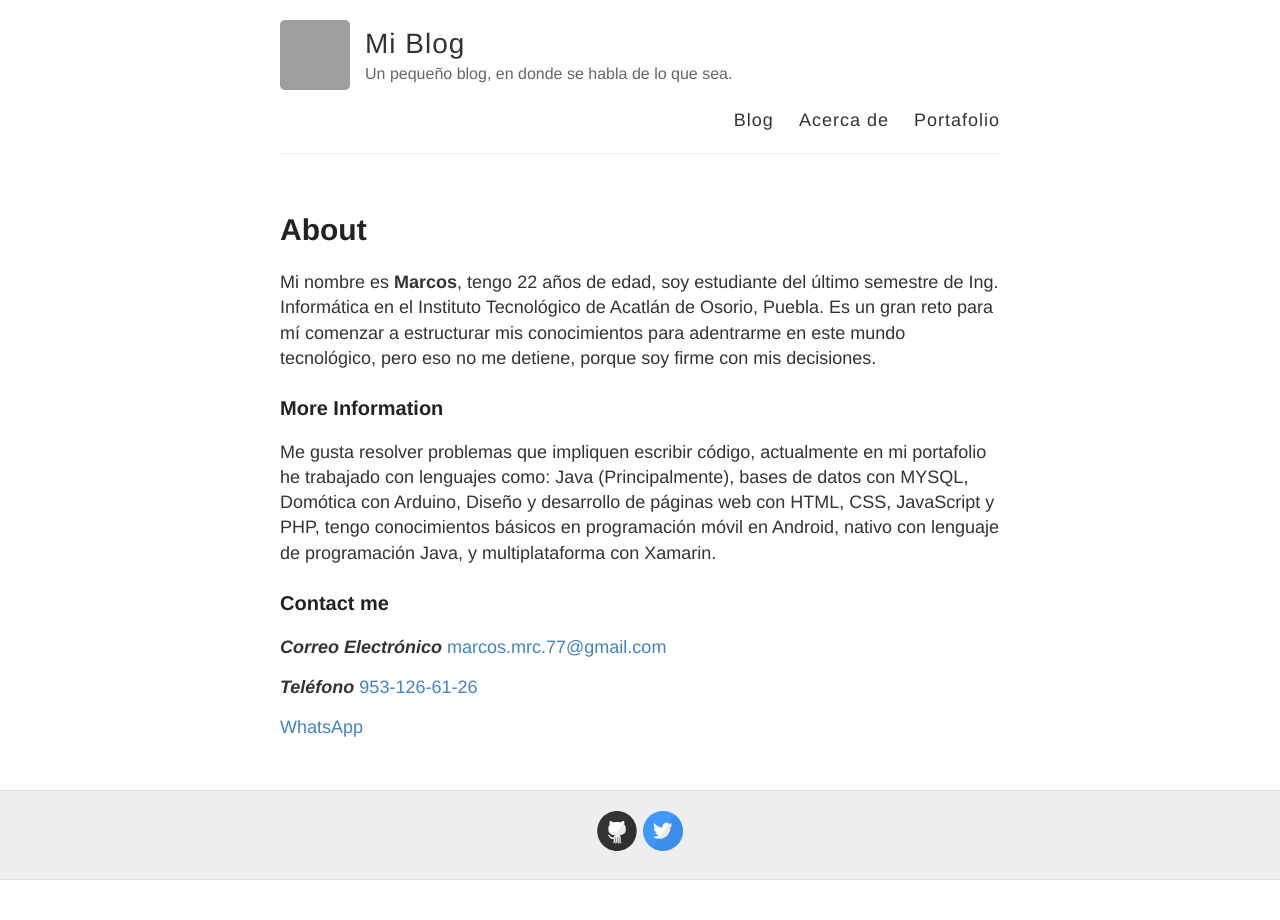
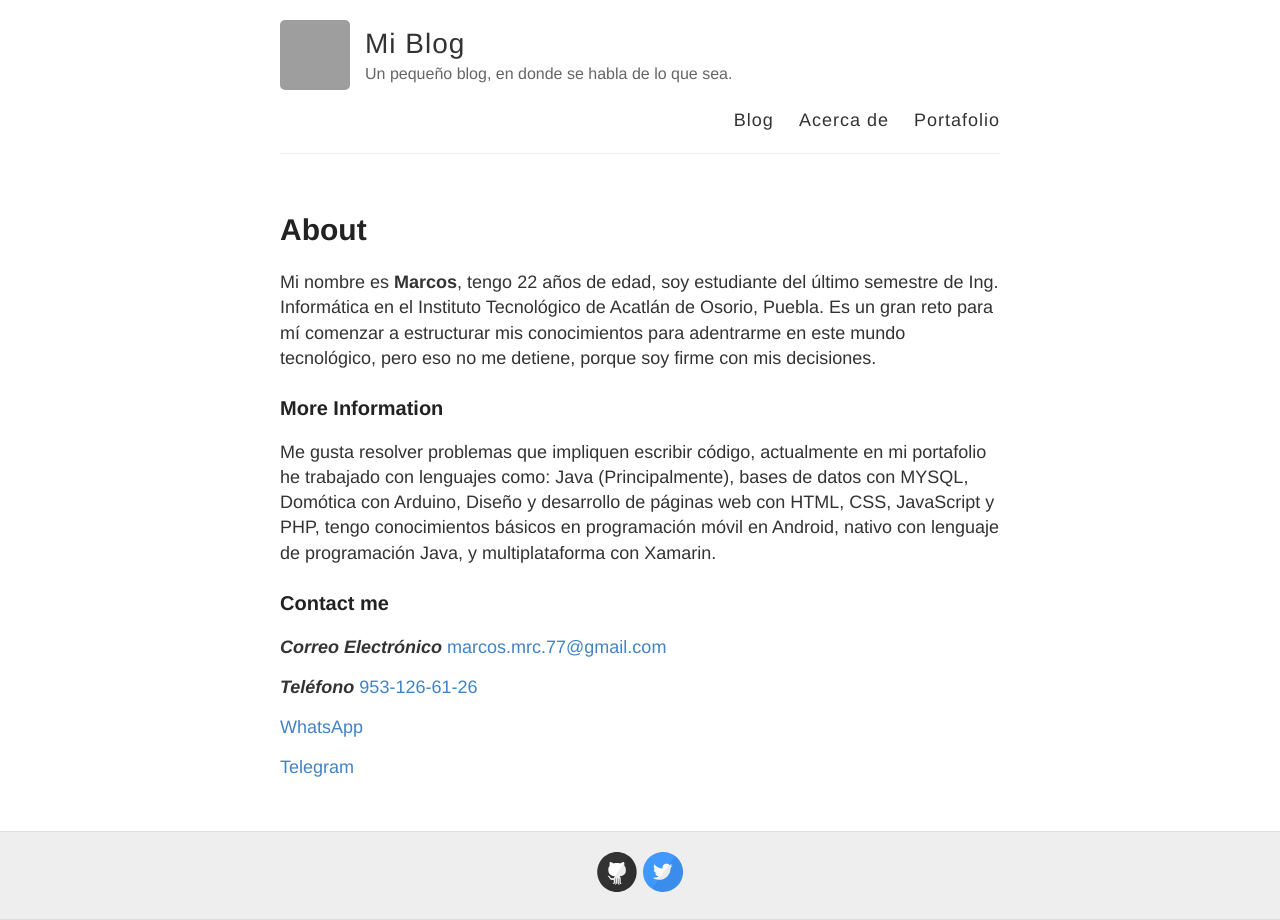
Before and after one commit to markconfig/blog-Jkyll, a Jekyll site: the page built from about.md, in a window 1280 px wide. Built offline with Jekyll 4.4.1, drawn with Linux system fonts in a browser that asks for light colours; grey boxes are pictures that could not be loaded.

Commit message:
Update about.md

```diff
--- a/about.md
+++ b/about.md
@@ -18,3 +18,5 @@ Me gusta resolver problemas que impliquen escribir código, actualmente en mi po
 ***Teléfono*** [953-126-61-26](tel:+529531266126)
 
 [WhatsApp](https://api.whatsapp.com/send?phone=+529531266126)
+
+[Telegram](https://t.me/Markconfig)
```
